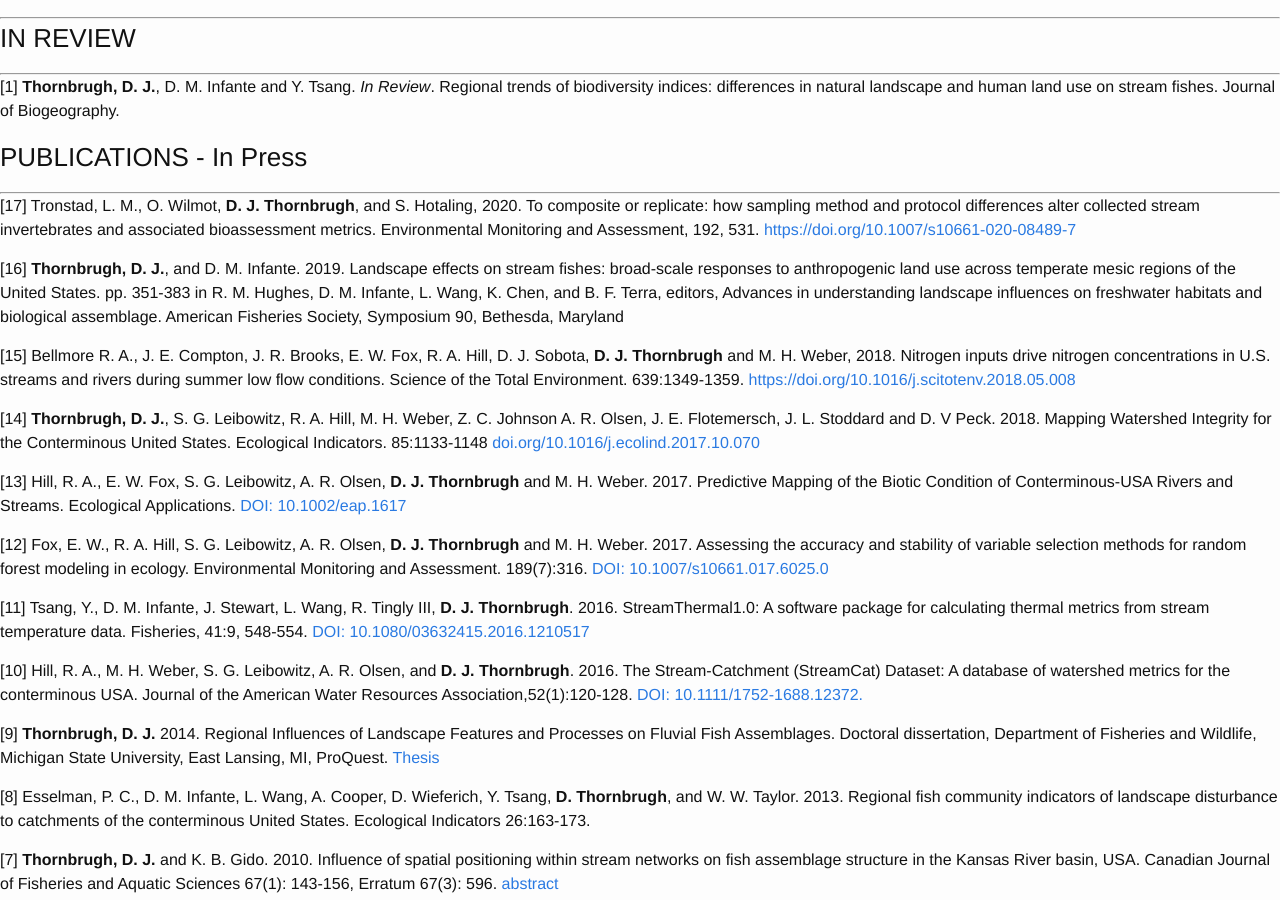
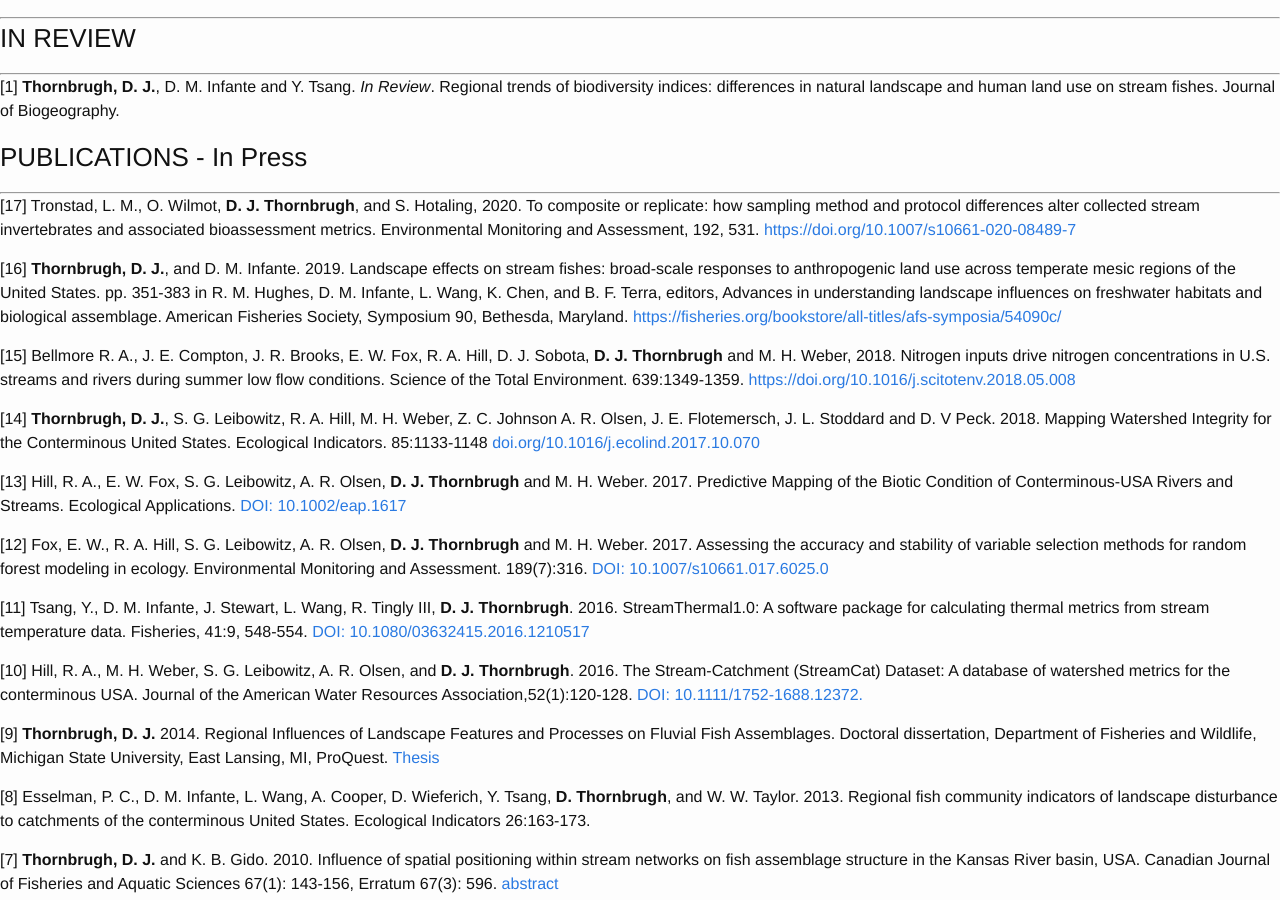
Before and after one commit to dthor/dthor.github.io, a Jekyll site: the page built from publications/publications.md, in a window 1280 px wide and 900 px high, scrolled down 655 px. Built offline with Jekyll 4.4.1, drawn with Linux system fonts in a browser that asks for light colours; nearby versions of some CDN libraries; some web fonts are replaced; some of the changed lines change nothing that is shown.

Commit message:
update publication
link to Thornbrugh & Infante 2019

```diff
--- a/publications/publications.md
+++ b/publications/publications.md
@@ -16,7 +16,7 @@ permalink: /publications/
 ***
 [17] Tronstad, L. M., O. Wilmot, **D. J. Thornbrugh**, and S. Hotaling, 2020. To composite or replicate: how sampling method and protocol differences alter collected stream invertebrates and associated bioassessment metrics. Environmental Monitoring and Assessment, 192, 531. [https://doi.org/10.1007/s10661-020-08489-7](https://doi.org/10.1007/s10661-020-08489-7)
 
-[16] **Thornbrugh, D. J.**, and D. M. Infante. 2019. Landscape effects on stream fishes: broad-scale responses to anthropogenic land use across temperate mesic regions of the United States. pp. 351-383 in R. M. Hughes, D. M. Infante, L. Wang, K. Chen, and B. F. Terra, editors, Advances in understanding landscape influences on freshwater habitats and biological assemblage. American Fisheries Society, Symposium 90, Bethesda, Maryland
+[16] **Thornbrugh, D. J.**, and D. M. Infante. 2019. Landscape effects on stream fishes: broad-scale responses to anthropogenic land use across temperate mesic regions of the United States. pp. 351-383 in R. M. Hughes, D. M. Infante, L. Wang, K. Chen, and B. F. Terra, editors, Advances in understanding landscape influences on freshwater habitats and biological assemblage. American Fisheries Society, Symposium 90, Bethesda, Maryland. [https://fisheries.org/bookstore/all-titles/afs-symposia/54090c/](https://fisheries.org/bookstore/all-titles/afs-symposia/54090c/)
 
 [15] Bellmore R. A., J. E. Compton, J. R. Brooks, E. W. Fox, R. A. Hill, D. J. Sobota, **D. J. Thornbrugh** and M. H. Weber, 2018. Nitrogen inputs drive nitrogen concentrations in U.S. streams and rivers during summer low flow conditions. Science of the Total Environment. 639:1349-1359. [https://doi.org/10.1016/j.scitotenv.2018.05.008](https://doi.org/10.1016/j.scitotenv.2018.05.008)
 
```
